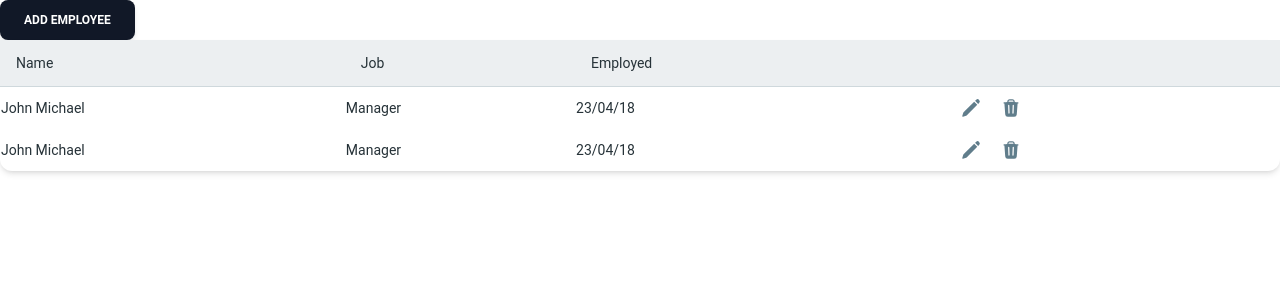
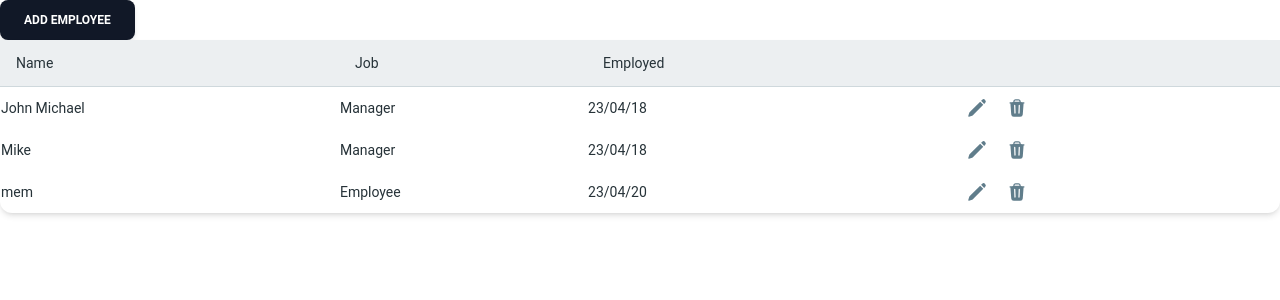
Before and after one commit to hasham25525/Employee-Management-2.0, a React app in the folder job-application/: page / in a window 1280 px wide. Shown: the top 300 px of the page. Built offline with nearby package versions, Linux system fonts and the light colour scheme; the HTML template or start-up script is replaced by a standard one.

Commit message:
Delete Row Functionality

```diff
--- a/job-application/src/App.jsx
+++ b/job-application/src/App.jsx
@@ -12,18 +12,27 @@ function App() {
 
     },
     {
-      name: "John Michael",
+      name: "Mike ",
       job: "Manager",
       date: "23/04/18",
 
     },
+    {
+      name: "mem ",
+      job: "Employee",
+      date: "23/04/20",
 
+    },
   ]);
 
+   const handleDeleteRow =(targetRow)=>{
+    setTableRows(tableRows.filter((_,idx)=>idx!== targetRow))
+   ;
+   }
   return (
     <>
       <Modal />
-      <MyTable tableRows={tableRows} />
+      <MyTable tableRows={tableRows} handleDeleteRow={handleDeleteRow} />
     </>
   )
 }
--- a/job-application/src/components/MyTable.jsx
+++ b/job-application/src/components/MyTable.jsx
@@ -6,7 +6,7 @@ import { PencilIcon, UserPlusIcon, TrashIcon } from "@heroicons/react/24/solid";
 
 const TABLE_HEAD = ["Name", "Job", "Employed", ""];
 
-export default function MyTable({ tableRows }) {
+export default function MyTable({ tableRows, handleDeleteRow }) {
   return (
     <>
 
@@ -56,7 +56,7 @@ export default function MyTable({ tableRows }) {
                         </IconButton>
                       </Tooltip>
                       <Tooltip content="Delete User">
-                        <IconButton variant="text" color="blue-gray">
+                        <IconButton variant="text" color="blue-gray" onClick={()=>handleDeleteRow(idx)}>
                           <TrashIcon className="h-5 w-5" />
                         </IconButton>
                       </Tooltip>
```
